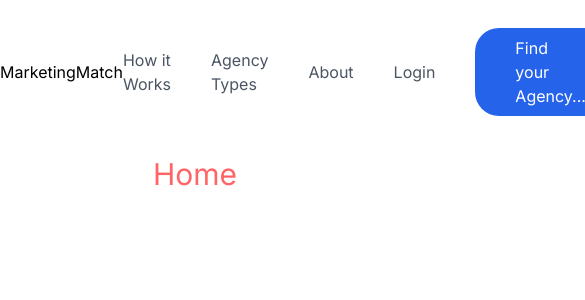
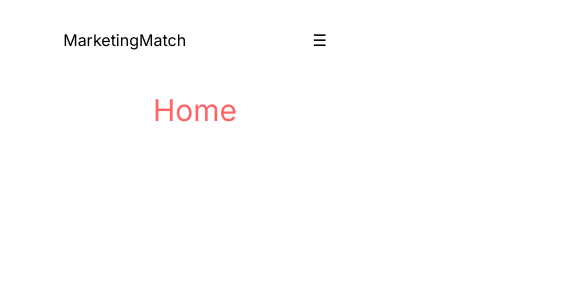
Before and after one commit to godslonelymann/MarketingMatch, a Next.js app: page / in a window 390 px wide. Shown: the top 300 px of the page, 585 px wide, since content can reach past the window. Built offline with nearby package versions, Linux system fonts and the light colour scheme.

Commit message:
Navbar is made responsive

```diff
--- a/src/app/components/Navbar.jsx
+++ b/src/app/components/Navbar.jsx
@@ -7,8 +7,13 @@ function Navbar(){
     return(
         <>
             <div className="flex justify-around mt-7 items-center text-base">
-                <Link href="/">MarketingMatch</Link>
-                <div className="flex gap-10 items-center text-[#4B5563]">
+                <Link
+                className=""
+                href="/">MarketingMatch</Link>
+                <button className="md:hidden">
+                    ☰
+                </button>
+                <div className="hidden md:flex gap-10 space-x-6 items-center text-[#4B5563]">
                     <Link href="/HowItWorks">How it Works</Link>
                     <Link href="/AgencyTypes">Agency Types</Link>
                     <Link href="/About">About</Link>
```
